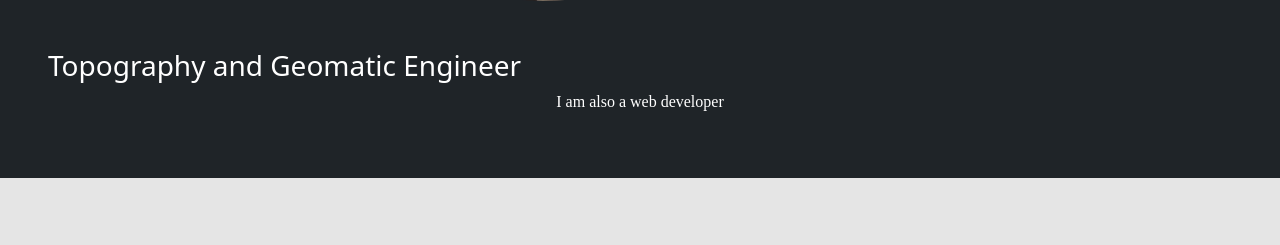
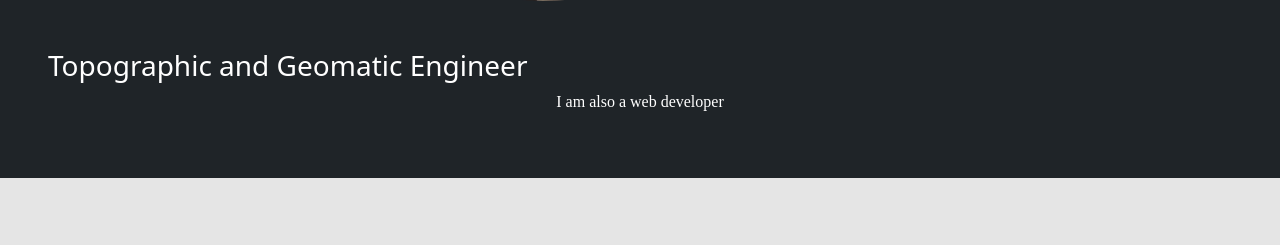
Before and after one commit to RayenKadhi/portfolio, a Django app: page / in a window 1280 px wide. Shown: the part 708-953 px from the top of the page. Run offline with Django 4.2, Linux system fonts and the light colour scheme; data comes from the database, SQL or seed files in the repository; some libraries are stand-ins or nearby versions.

Commit message:
Deployment

```diff
--- a/base/templates/base/home.html
+++ b/base/templates/base/home.html
@@ -11,7 +11,7 @@
 
         <div class="hero--content--subheadline">
 
-            <h3 class="description"> Topography and Geomatic Engineer</h3>
+            <h3 class="description"> Topographic and Geomatic Engineer</h3>
             <p class="slogan"> I am also a web developer </p>
         </div>
     </div>
```
